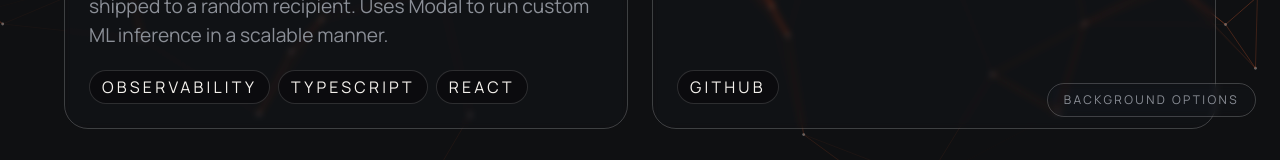
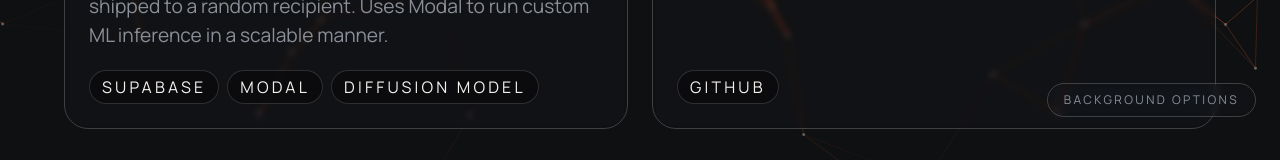
Before and after one commit to mitkan191003/personal-site, a Next.js app: page /projects in a window 1280 px wide. Shown: the part 659-819 px from the top of the page. Built offline with nearby package versions, Linux system fonts and the light colour scheme.

Commit message:
Update project tags for Gift Maker

```diff
--- a/src/data/projects.ts
+++ b/src/data/projects.ts
@@ -23,7 +23,7 @@ const projects: Project[] = [
     title: "Gift Maker",
     description:
       "A Secret Santa gift exchange generator. User made prompts are used to generate 3D gifts, which are then shipped to a random recipient. Uses Modal to run custom ML inference in a scalable manner.",
-    tags: ["Observability", "TypeScript", "React"],
+    tags: ["Supabase", "Modal", "Diffusion Model"],
     href: "https://shipmasday1-2025.vercel.app/",
   },
 ];
```
